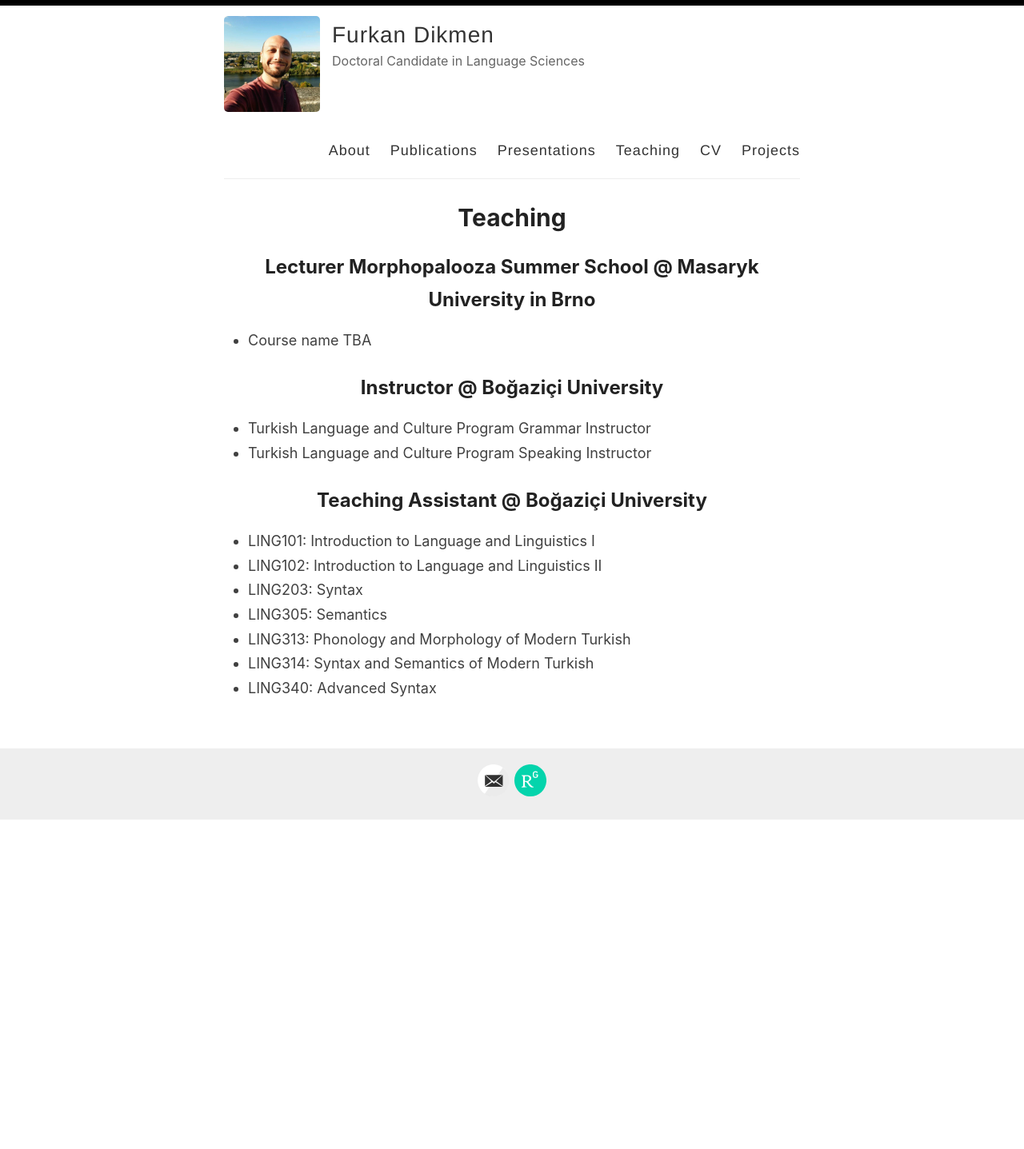
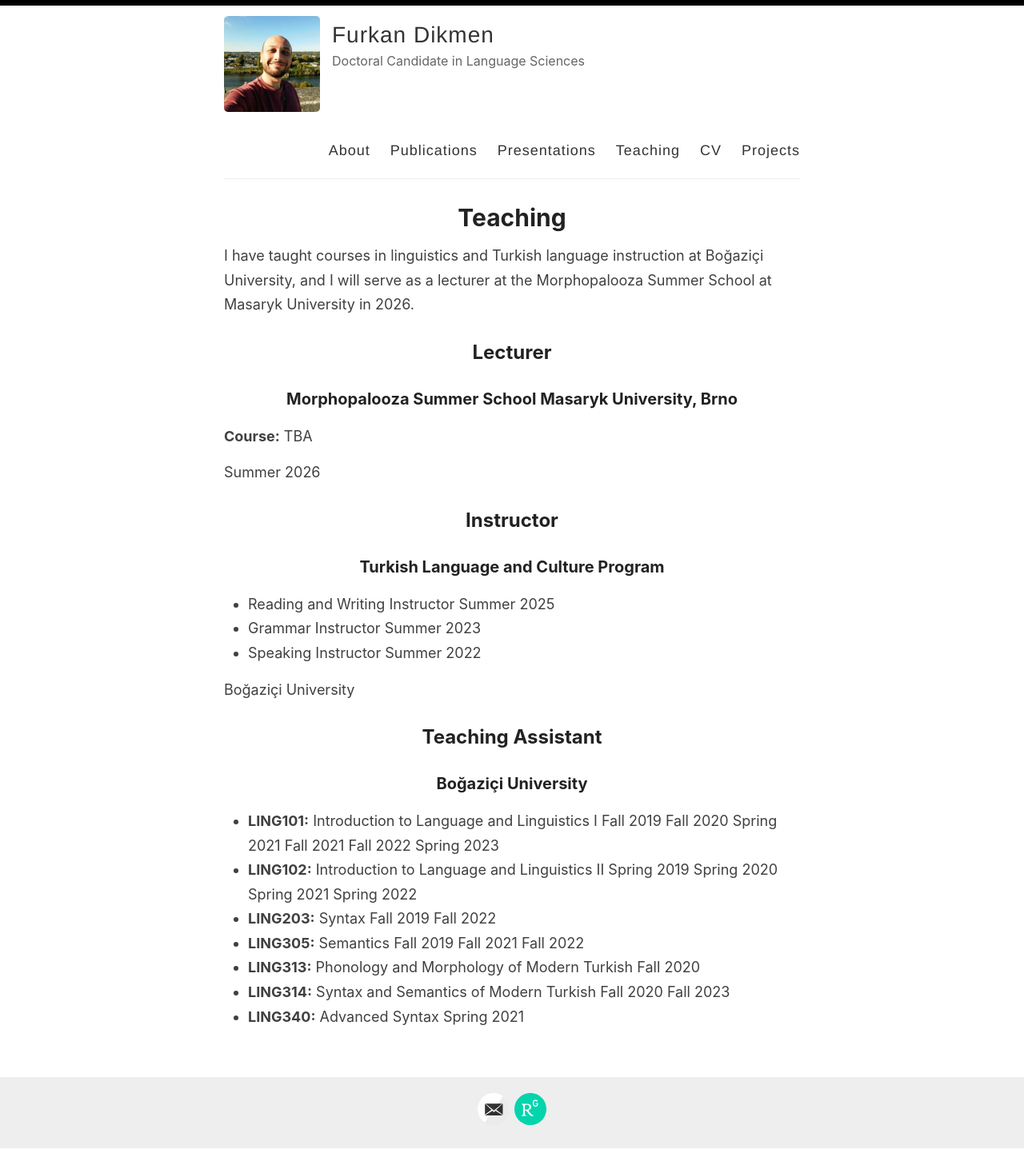
Before and after one commit to furkandikmen/furkandikmen.github.io, a Jekyll site: the page built from _pages/teaching.md, in a window 1280 px wide. Shown: the whole page at 80% size. Built offline with Jekyll 4.4.1, drawn with Linux system fonts in a browser that asks for light colours; before the commit the page ends 1026 px from its top, so only the background shows below that.

Commit message:
Update teaching.md

```diff
--- a/_pages/teaching.md
+++ b/_pages/teaching.md
@@ -4,20 +4,84 @@ title: Teaching
 permalink: /teaching/
 ---
 
-## Lecturer Morphopalooza Summer School @ Masaryk University in Brno
-- Course name TBA
+<div class="teaching-intro">
+  <p>
+    I have taught courses in linguistics and Turkish language instruction at
+    Boğaziçi University, and I will serve as a lecturer at the Morphopalooza
+    Summer School at Masaryk University in 2026.
+  </p>
+</div>
 
-## Instructor @ Boğaziçi University
+<section class="teaching-block">
+  <h2>Lecturer</h2>
 
-- Turkish Language and Culture Program Grammar Instructor
-- Turkish Language and Culture Program Speaking Instructor
+  <div class="teaching-card">
+    <h3>Morphopalooza Summer School <span>Masaryk University, Brno</span></h3>
+    <p><strong>Course:</strong> TBA</p>
+    <p class="term">Summer 2026</p>
+  </div>
+</section>
 
-## Teaching Assistant @ Boğaziçi University
+<section class="teaching-block">
+  <h2>Instructor</h2>
 
-- LING101: Introduction to Language and Linguistics I
-- LING102: Introduction to Language and Linguistics II
-- LING203: Syntax
-- LING305: Semantics
-- LING313: Phonology and Morphology of Modern Turkish
-- LING314: Syntax and Semantics of Modern Turkish
-- LING340: Advanced Syntax
+  <div class="teaching-card">
+    <h3>Turkish Language and Culture Program</h3>
+    <ul>
+      <li>Reading and Writing Instructor <span class="tag">Summer 2025</span></li>
+      <li>Grammar Instructor <span class="tag">Summer 2023</span></li>
+      <li>Speaking Instructor <span class="tag">Summer 2022</span></li>
+    </ul>
+    <p class="place">Boğaziçi University</p>
+  </div>
+</section>
+
+<section class="teaching-block">
+  <h2>Teaching Assistant</h2>
+
+  <div class="teaching-card">
+    <h3>Boğaziçi University</h3>
+    <ul class="course-list">
+      <li>
+        <strong>LING101:</strong> Introduction to Language and Linguistics I
+        <span class="tag">Fall 2019</span>
+        <span class="tag">Fall 2020</span>
+        <span class="tag">Spring 2021</span>
+        <span class="tag">Fall 2021</span>
+        <span class="tag">Fall 2022</span>
+        <span class="tag">Spring 2023</span>
+      </li>
+      <li>
+        <strong>LING102:</strong> Introduction to Language and Linguistics II
+        <span class="tag">Spring 2019</span>
+        <span class="tag">Spring 2020</span>
+        <span class="tag">Spring 2021</span>
+        <span class="tag">Spring 2022</span>
+      </li>
+      <li>
+        <strong>LING203:</strong> Syntax
+        <span class="tag">Fall 2019</span>
+        <span class="tag">Fall 2022</span>
+      </li>
+      <li>
+        <strong>LING305:</strong> Semantics
+        <span class="tag">Fall 2019</span>
+        <span class="tag">Fall 2021</span>
+        <span class="tag">Fall 2022</span>
+      </li>
+      <li>
+        <strong>LING313:</strong> Phonology and Morphology of Modern Turkish
+        <span class="tag">Fall 2020</span>
+      </li>
+      <li>
+        <strong>LING314:</strong> Syntax and Semantics of Modern Turkish
+        <span class="tag">Fall 2020</span>
+        <span class="tag">Fall 2023</span>
+      </li>
+      <li>
+        <strong>LING340:</strong> Advanced Syntax
+        <span class="tag">Spring 2021</span>
+      </li>
+    </ul>
+  </div>
+</section>
```
